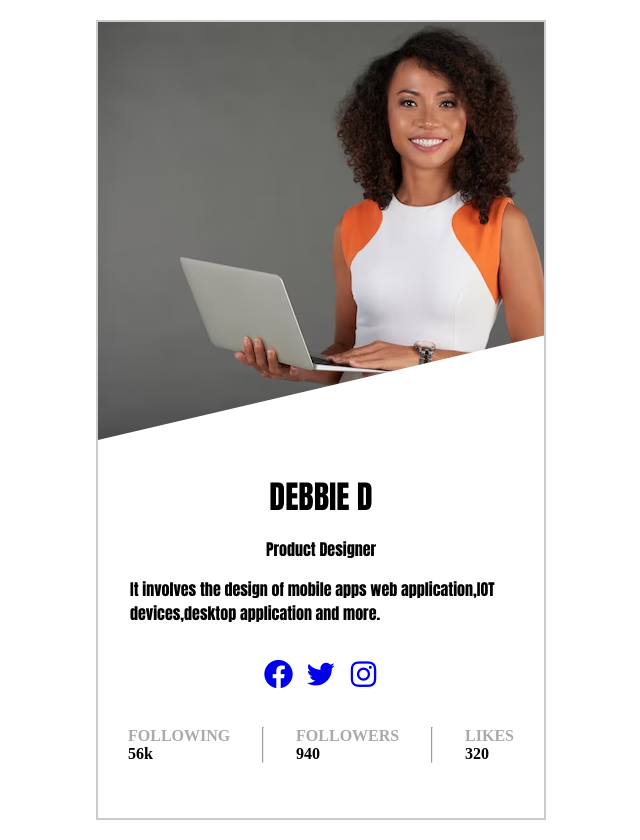
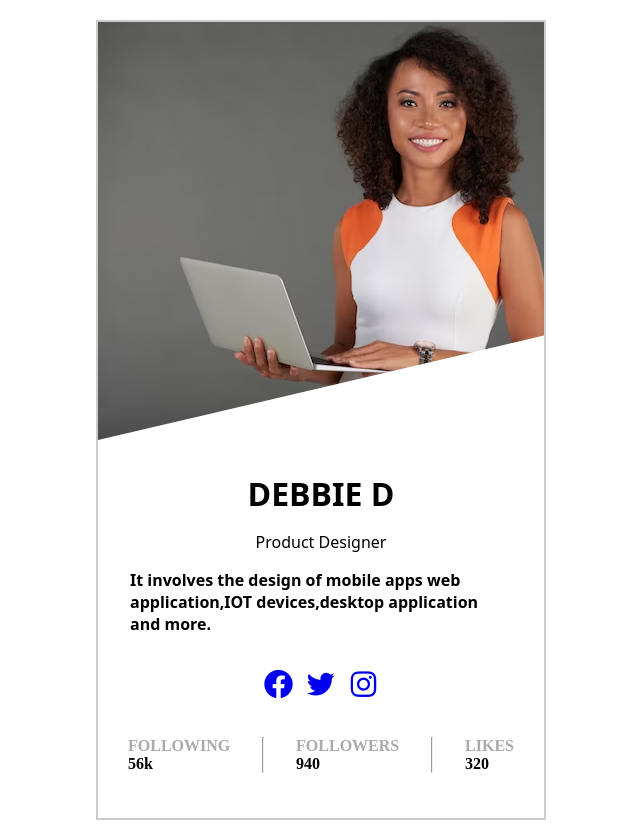
Before and after one commit to NabaggalaDeborah/page-work, a plain HTML site: page index.html in a window 1280 px wide. Shown: the whole page, without its empty margins (319-959 px from the left). Drawn offline with nearby package versions, Linux system fonts and the light colour scheme.

Commit message:
changed font-family

```diff
--- a/style.scss
+++ b/style.scss
@@ -36,7 +36,7 @@
     flex-direction: column;
     gap: 1rem;
     padding: 2rem;
-    font-family:Impact, Haettenschweiler, 'Arial Narrow Bold', sans-serif;
+    font-family:system-ui, -apple-system, BlinkMacSystemFont, 'Segoe UI', Roboto, Oxygen, Ubuntu, Cantarell, 'Open Sans', 'Helvetica Neue', sans-serif;
 }
 .icons{
     display: flex;
```
Also changed, not shown: style.css, 1 other file.
